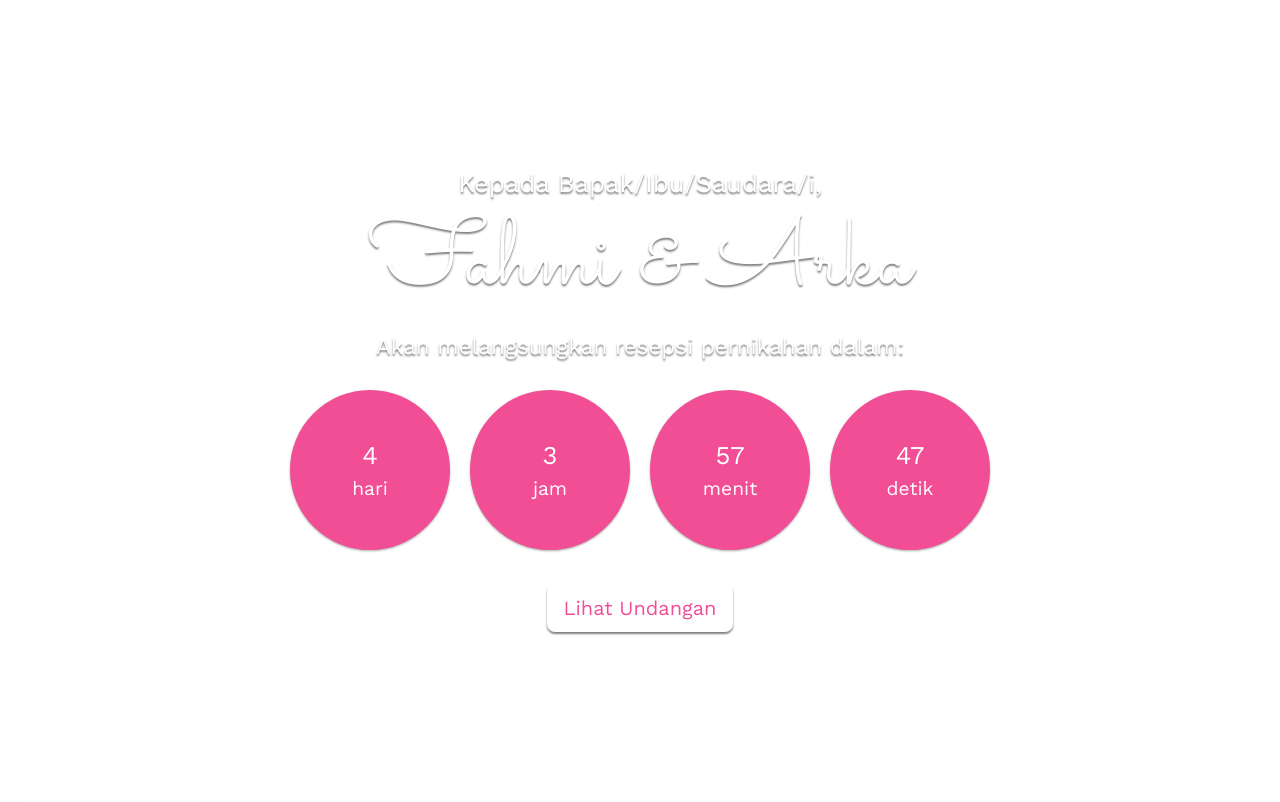
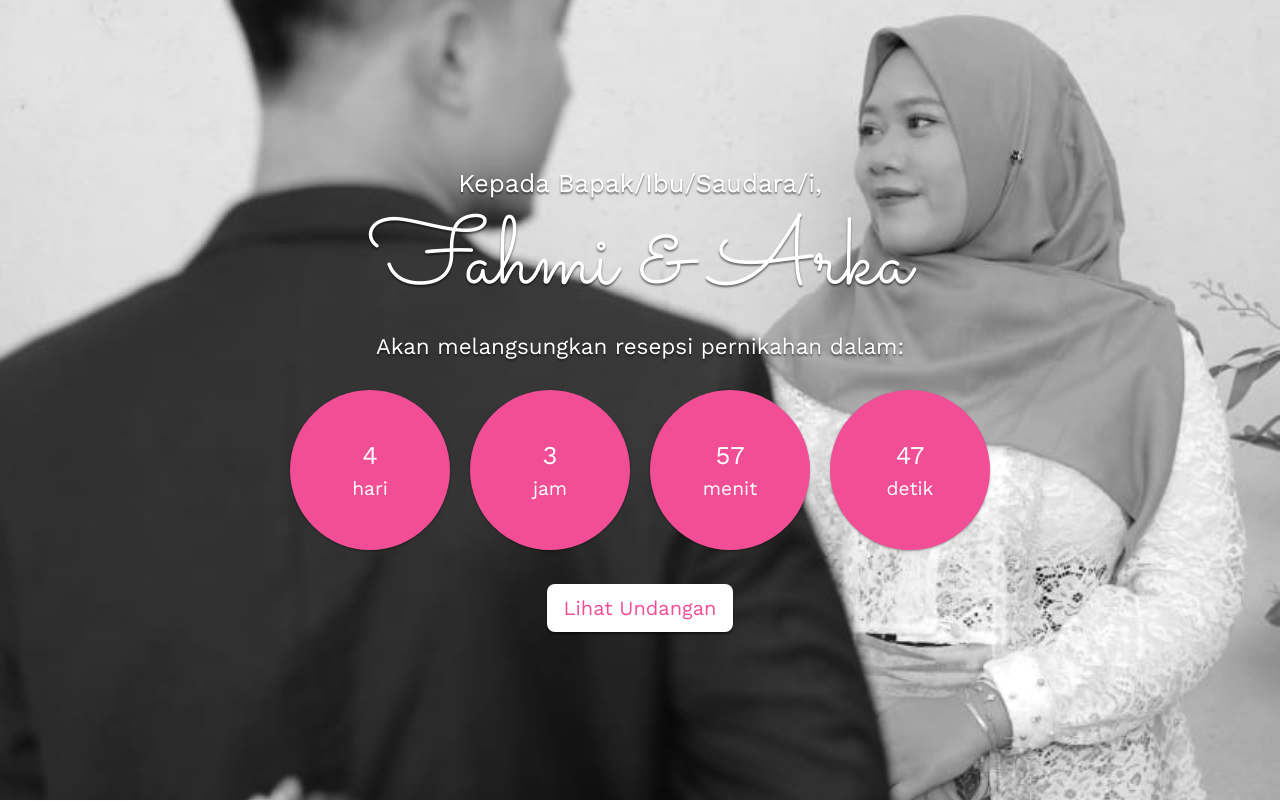
Before and after one commit to FahmiArka/WeddingInvitation, a plain HTML site: page index.html in a window 1280 px wide. Shown: the top 802 px of the page. Drawn offline with nearby package versions, Linux system fonts and the light colour scheme; some packages are replaced by stand-ins of ours; a script that the page names is missing.

Commit message:
Update style.css

```diff
--- a/style.css
+++ b/style.css
@@ -17,7 +17,7 @@ body {
   left: 0;
   width: 100%;
   height: 100%;
-  background-image: url(img/bg.jpg);
+  background-image: url(img/bg.jpeg);
   background-size: cover;
   background-position: center;
   z-index: -1;
```
